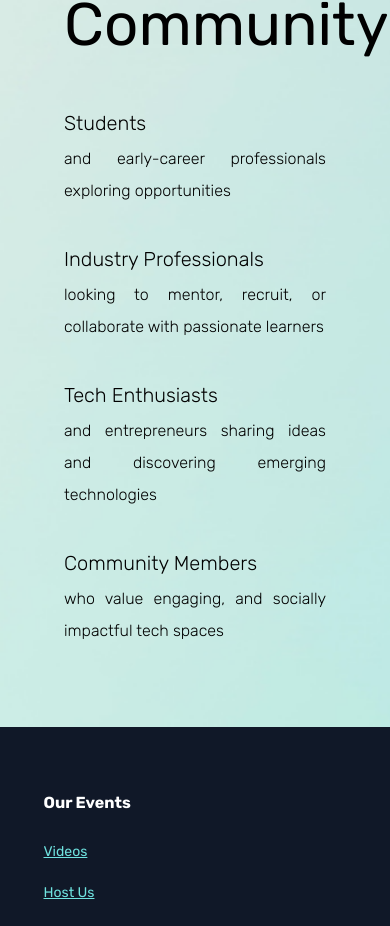
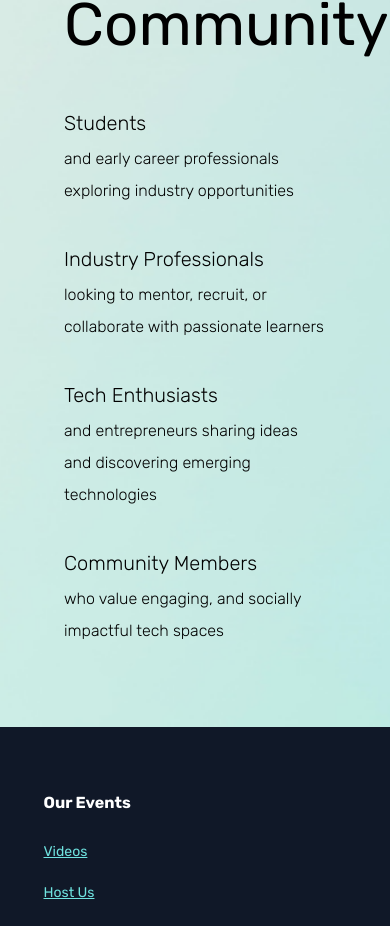
Before and after one commit to tech-tankorg/techtank-site, a Next.js app: page /about in a window 390 px wide. Shown: the part 1853-2779 px from the top of the page. Built offline with nearby package versions, Linux system fonts and the light colour scheme.

Commit message:
fix spacing on about page and make contact form responsive

```diff
--- a/app/about/page.tsx
+++ b/app/about/page.tsx
@@ -65,27 +65,27 @@ export default function AboutPage() {
         <div className="grid grid-cols-1 lg:grid-cols-4 gap-8">
           <div>
             <h4 className={Styles.itemHeader}>Students</h4>
-            <p className={Styles.paragraph}>
-              and early-career professionals exploring opportunities
+            <p className={twMerge(Styles.paragraph, "text-left")}>
+              and early career professionals exploring industry opportunities
             </p>
           </div>
           <div>
             <h4 className={Styles.itemHeader}>Industry Professionals </h4>
-            <p className={Styles.paragraph}>
+            <p className={twMerge(Styles.paragraph, "text-left")}>
               looking to mentor, recruit, or collaborate with passionate
               learners
             </p>
           </div>
           <div>
             <h4 className={Styles.itemHeader}>Tech Enthusiasts</h4>
-            <p className={Styles.paragraph}>
+            <p className={twMerge(Styles.paragraph, "text-left")}>
               and entrepreneurs sharing ideas and discovering emerging
               technologies
             </p>
           </div>
           <div>
             <h4 className={Styles.itemHeader}>Community Members</h4>
-            <p className={Styles.paragraph}>
+            <p className={twMerge(Styles.paragraph, "text-left")}>
               who value engaging, and socially impactful tech spaces
             </p>
           </div>
--- a/app/components/Contact.tsx
+++ b/app/components/Contact.tsx
@@ -36,7 +36,7 @@ export const Contact = () => {
       <h2 className="text-4xl text-center pb-6">Contact Us!</h2>
       <form
         onSubmit={sendFormEmail}
-        className="flex flex-col w-[600px] mx-auto sm:w-[90%]"
+        className="flex flex-col mx-auto sm:w-[90%]"
       >
         <label
           htmlFor="user_name"
```
